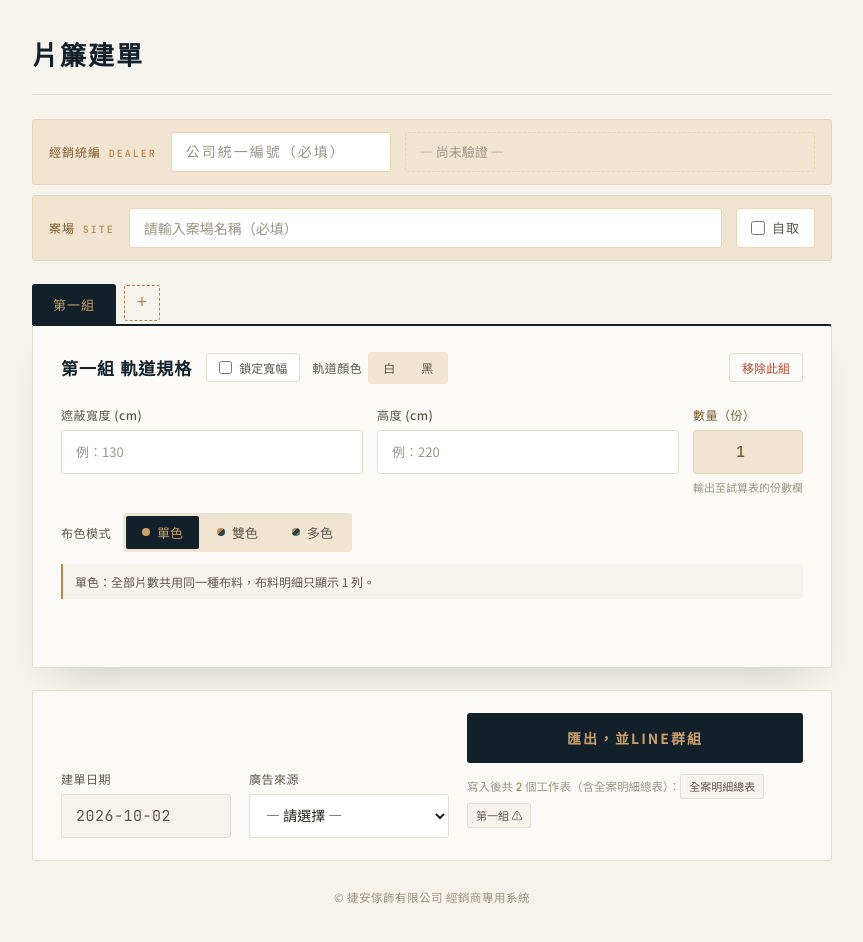
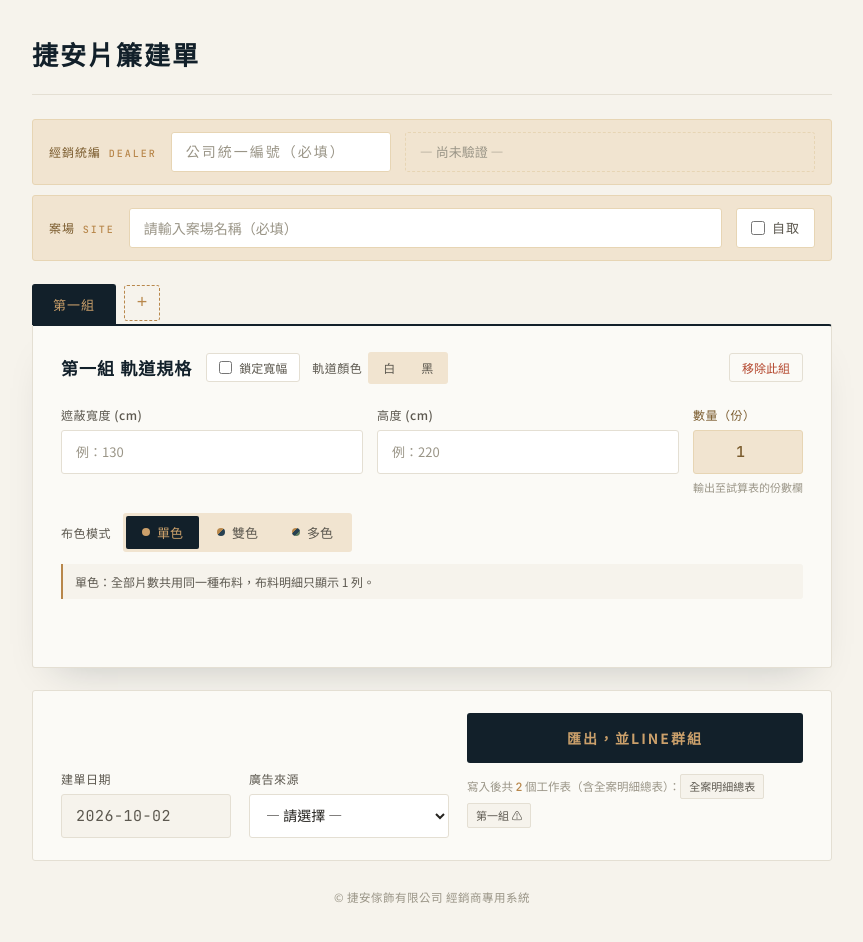
Before and after one commit to Jann-sys/Jann-Oder, a plain HTML site: page index.html in a window 1280 px wide. Shown: the whole page, without its empty margins (208-1071 px from the left). Drawn offline with Linux system fonts and the light colour scheme.

Commit message:
Update index.html

```diff
--- a/index.html
+++ b/index.html
@@ -360,7 +360,7 @@
 <body>
 <div class="page">
   <div class="page-head">
-    <div class="page-title">片簾建單</div>
+    <div class="page-title">捷安片簾建單</div>
   </div>
 
   <!-- 經銷統編 -->
```
